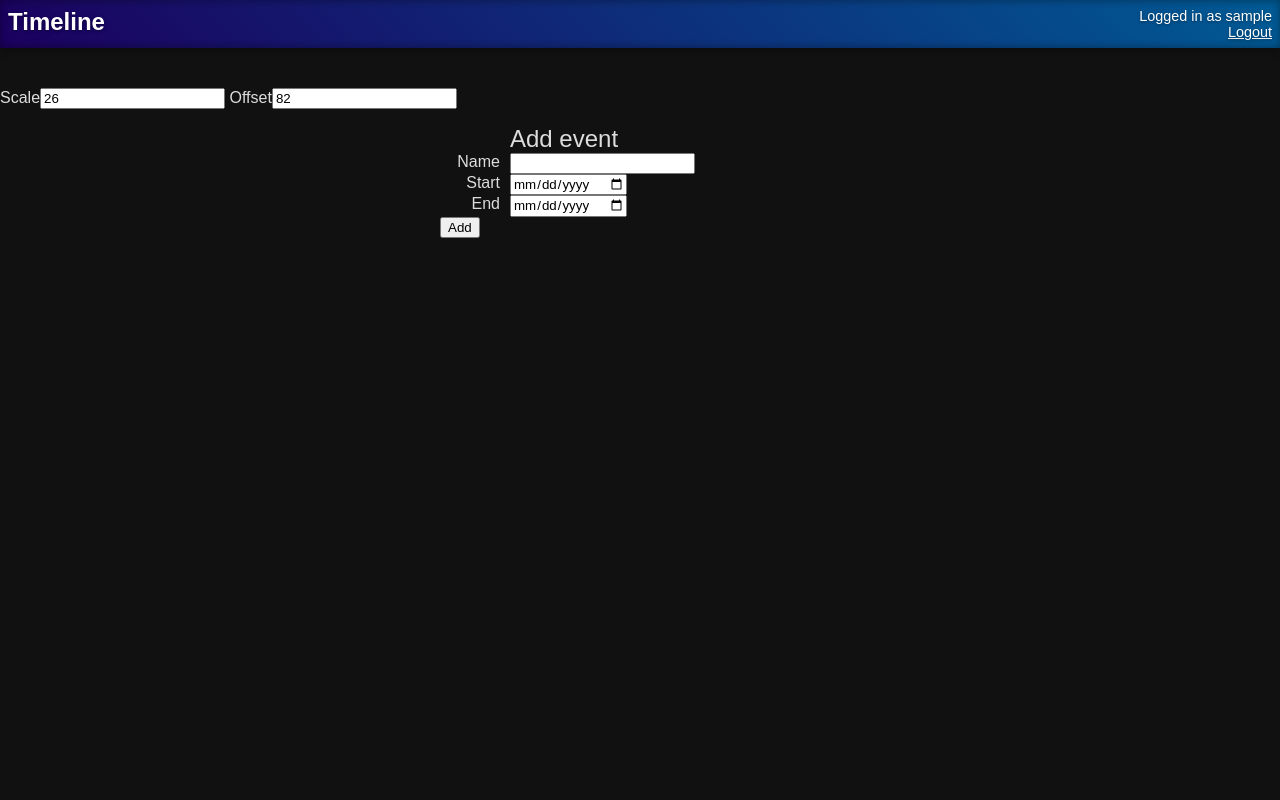
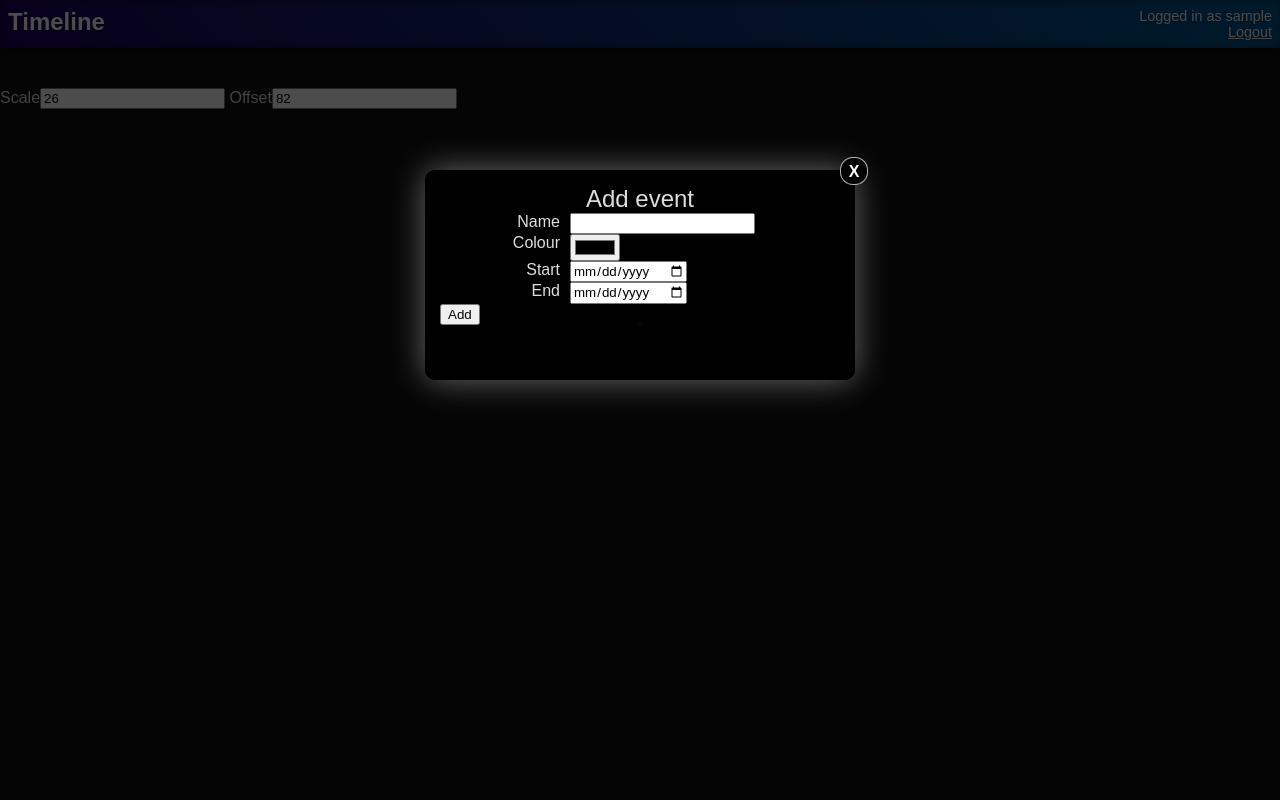
Before and after one commit to martinjoiner/timeline, a PHP site: page /mine.php in a window 1280 px wide. Run offline with PHP 8.4, Linux system fonts and the light colour scheme; the visitor is signed in with stand-in values (Sample User, id 1); data that the repository does not hold is empty; some libraries are stand-ins or nearby versions.

Commit message:
Webkit transform Add Event form

```diff
--- a/css/mine.css
+++ b/css/mine.css
@@ -119,24 +119,98 @@
 	height: 600px;
 }
 
+/* -------------- EVENT INPUT --------------- */
+/* ------------------------------------------ */
+
+.addwrap{
+	width: 100%;
+	z-index: 1050;
+	padding-top: 200px;
+}
+
+.addwrap i, .eventinput i{
+	display: block;
+	-webkit-transition: color .5s, border-color .5s;
+	font-weight: bold;
+	line-height: 28px;
+	font-style: normal;
+	height: 26px;
+	width: 26px;
+	cursor: pointer;
+	text-align: center;
+	color: #FFF;
+	background-color: rgba(0,0,0,0.9);
+	font-size: 16px;
+	border-radius: 13px;
+	border: 1px solid rgba(0,0,0,0.9);
+}
+
+.addwrap i{
+	margin: 0 auto;
+}
+
+.addwrap i:hover{
+	color: #1D1;
+	border-color: rgba(0,255,0,0.7);
+}
+
+.eventinputwrap{
+	width: 0px;
+	height: 100%;
+	position: absolute;
+	padding: 0 50%;
+	top: 0;
+	left: 0;
+	background-color: rgba(0,0,0,0.7);
+	z-index: 1050;
+	-webkit-transition: height .8s;
+}
+
+.EIWcollapsed{
+	height: 0%;
+}
+
 .eventinput{
-	background-color: #111;
-	padding: 1em;
+	top: 170px;
+	left: -215px;
+	background-color: rgba(0,0,0,0.9);
+	padding: 15px;
 	margin-left: auto;
 	margin-right: auto;
 	width: 400px;
+	height: 180px;
 	position: relative;
-	z-index: 10;
+	z-index: 1100;
+	border-radius: 10px;
+	box-shadow: 0 0 34px rgba(255,255,255,0.4);
+	-webkit-transition: top .8s;
+}
+
+.EIWcollapsed .eventinput{
+	top: -210px;
+}
+
+.eventinput i{
+	position: absolute;
+	right: -13px;
+	top: -13px;
+	border-color: rgba(255,255,255,0.7);
+}
+
+.eventinput i:hover{
+	color: #D11;
+	border-color: rgba(255,0,0,0.7);
 }
 
 .eventinput h2{
-	padding-left: 70px;
+	text-align: center;
+	width: 100%;
 	font-weight: normal;
 	margin: 0;
 }
 
 .eventinput label{
-	width: 60px;
+	width: 120px;
 	text-align: right;
 	padding-right: 10px;
 	float: left;
--- a/js/timeline.js
+++ b/js/timeline.js
@@ -13,7 +13,10 @@ function duration(start,end,unit){
 		}
 }
 
-$(function() {
+$(document).ready( function(){
+
+	$('.eventinput i').click( 	function(){ $('.eventinputwrap').addClass('EIWcollapsed') 	 } );
+	$('.addwrap i').click( 		function(){ $('.eventinputwrap').removeClass('EIWcollapsed') } );
 
     $(".element").mouseover( function(){$(this).children('.date').show() }).mouseout(function(){$(this).children('.date').hide() });
     $(".element").each( function(){
--- a/mine.php
+++ b/mine.php
@@ -70,13 +70,21 @@ if(!isLoggedIn()){
 	print '</div>';
 	?>
 
+<div class="addwrap">
+	<i>+</i>
+</div>
+
+<div class="eventinputwrap">
 	<div class="eventinput">
+		<i>X</i>
 		<h2>Add event</h2>
 		<label>Name</label> <input type="name"><br>
+		<label for="username">Colour</label><input type="color" name="colour" maxlength="30" /><br>
 		<label>Start</label> <input type="date" name="startdate"><br>
 		<label>End</label> <input type="date" name="enddate"><br>
 		<input type="button" value="Add">
 	</div>
+</div>
 
 </body>
 </html>
```
Also changed, not shown: 1 other file.
